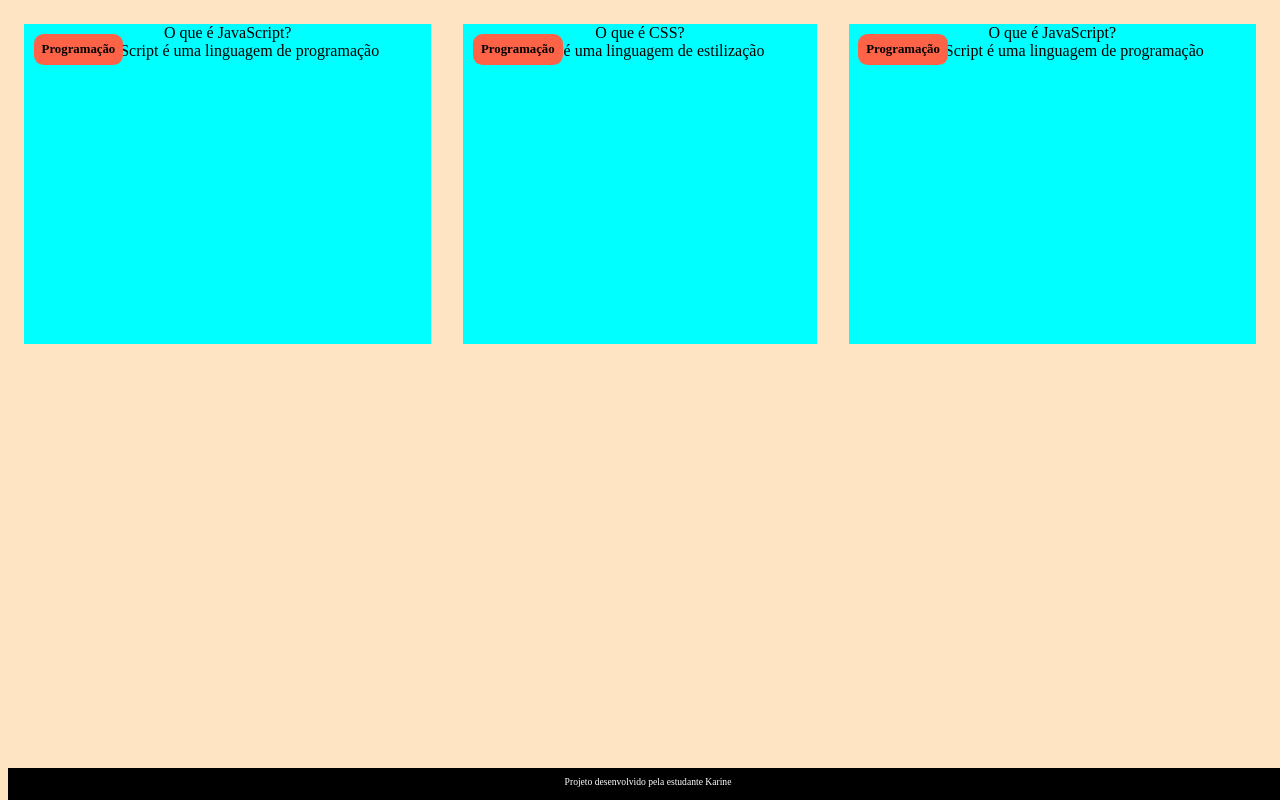
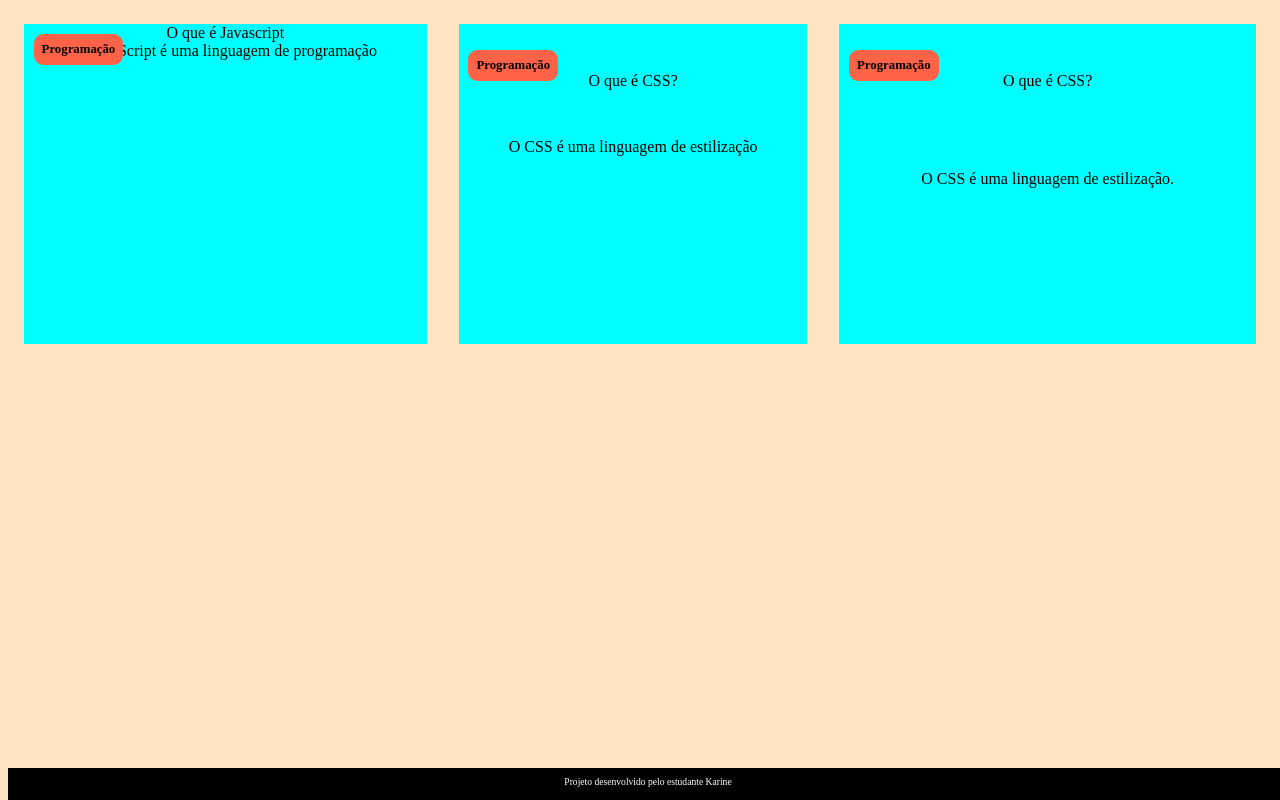
Before and after one commit to bibikarine/flashcard, a plain HTML site: page index.html in a window 1280 px wide. Drawn offline with Linux system fonts and the light colour scheme.

Commit message:
Update index.html

```diff
--- a/index.html
+++ b/index.html
@@ -1,10 +1,10 @@
 <!DOCTYPE html>
-<html lang="pt-br">
+<html lang="en">
 <head>
   <meta charset="UTF-8">
   <meta name="viewport" content="width=device-width, initial-scale=1.0">
   <link rel="stylesheet" href="style.css">
-    <title>Flashcard</title>
+  <title>Flaschcard</title>
 </head>
 <body>
   <main>
@@ -13,7 +13,7 @@
         <div class="cartao__conteudo">
                 <h3>Programação</h3>
                 <div class="cartao__conteudo__pergunta">
-                        O que é JavaScript?
+                        O que é Javascript
                 </div>
                 <div class="cartao__conteudo__resposta">
                   O JavaScript é uma linguagem de programação
@@ -24,7 +24,7 @@
           <div class="cartao__conteudo">
               <h3>Programação</h3>
               <div class="cartao__conteudo__pergunta">
-                        O que é CSS?
+                 <p>O que é CSS?</p>
               </div>
               <div class="cartao__conteudo__resposta">
                   O CSS é uma linguagem de estilização
@@ -33,19 +33,20 @@
       </article>
       <article class="cartao">
         <div class="cartao__conteudo">
-                    <h3>Programação</h3>
+            <h3> Programação </h3>
             <div class="cartao__conteudo__pergunta">
-                        O que é JavaScript?
+                <p>O que é CSS?</p>
             </div>
             <div class="cartao__conteudo__resposta">
-                        O JavaScript é uma linguagem de programação
+                <p>O CSS é uma linguagem de estilização.</p>
             </div>
         </div>
     </article>
     </section>
   </main>
   <footer>
-        <p>Projeto desenvolvido pela estudante Karine</p>
+    <p> Projeto desenvolvido pelo estudante Karine
+    </p>
   </footer>
 </body>
 </html>
```
Lines whose indentation alone changed are shown as unchanged.
